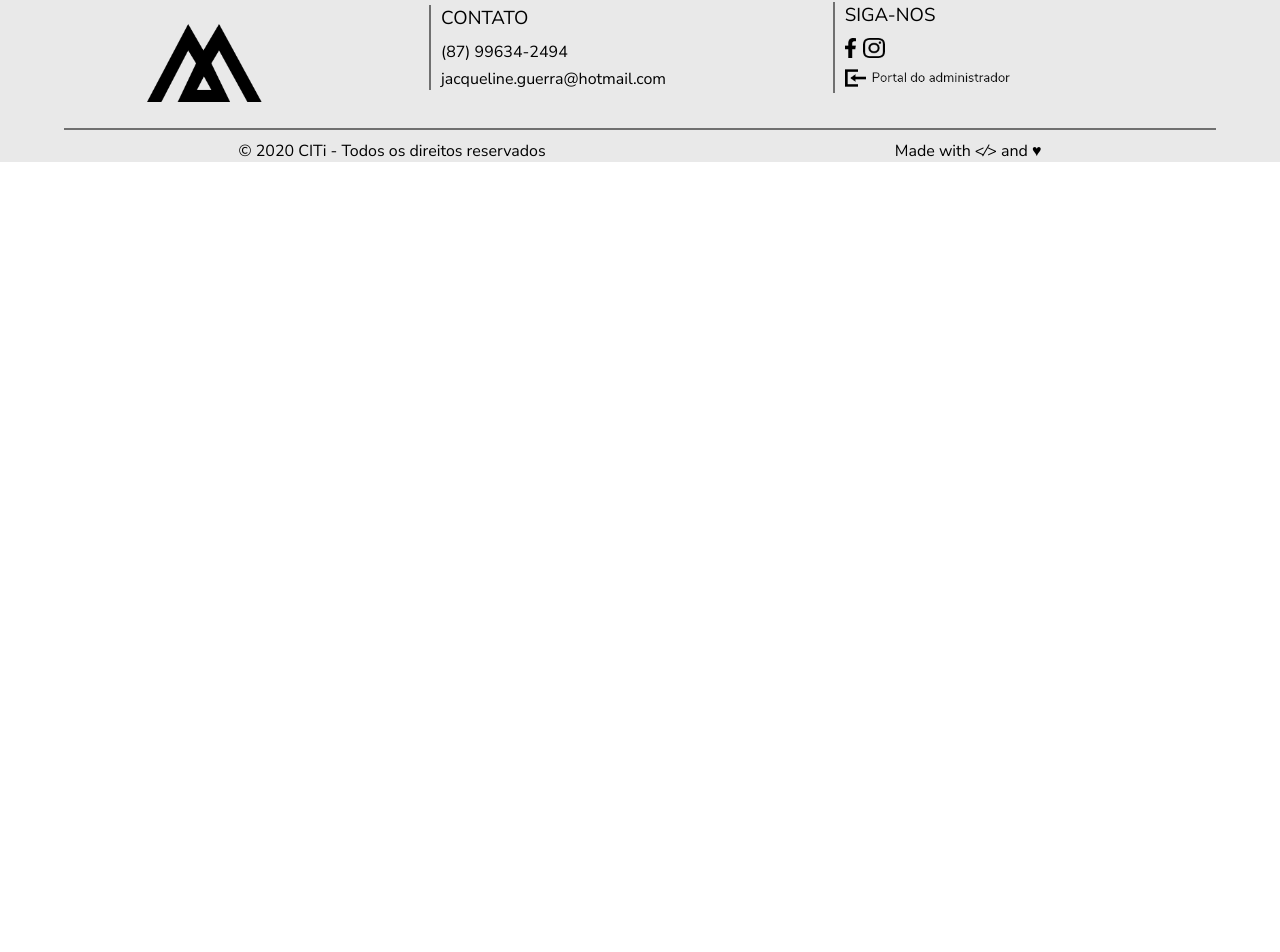
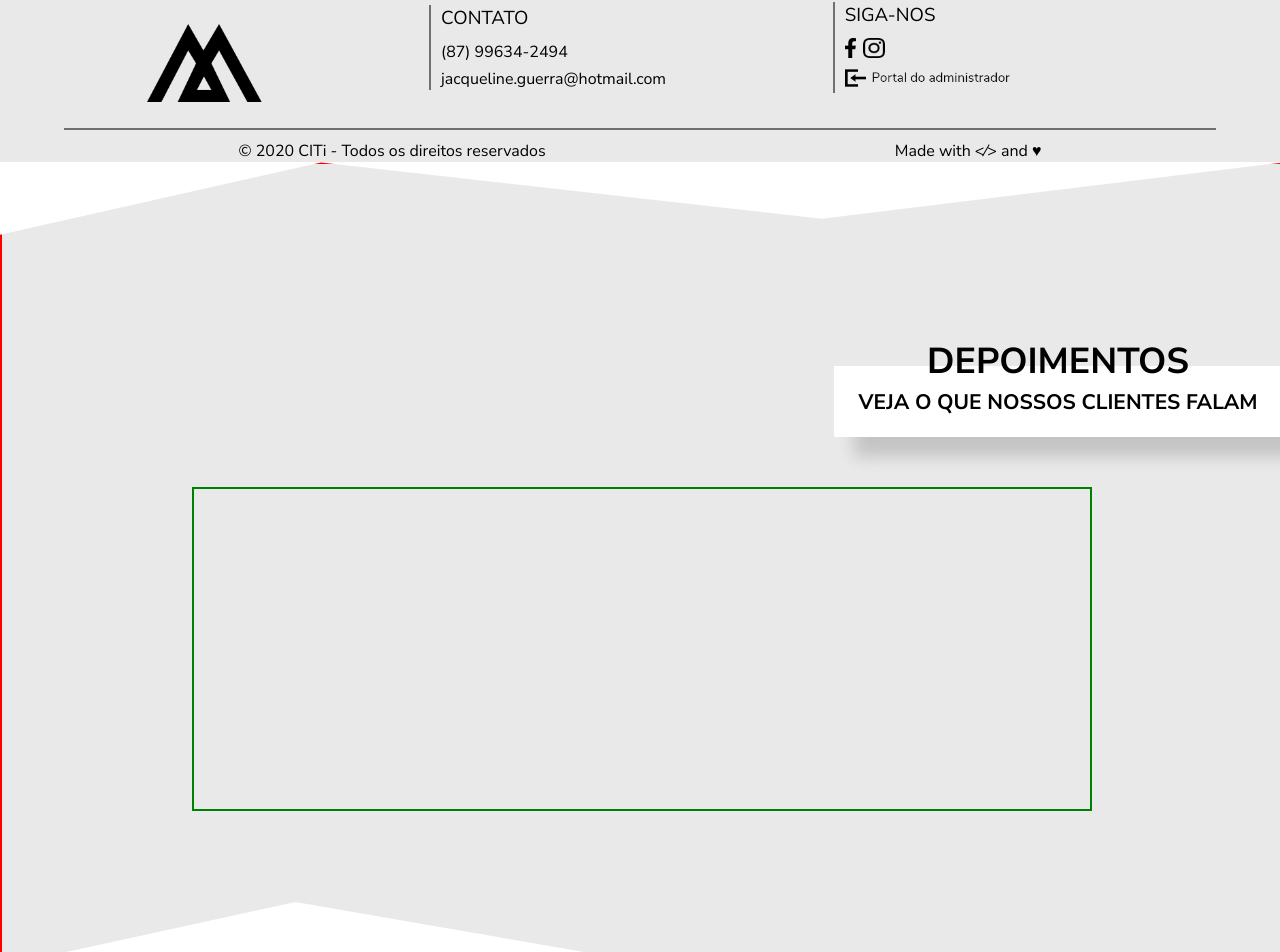
Before and after one commit to citi-onboarding/Pratas-onepage, a React (Create React App) app in the folder client/: page / in a window 1280 px wide. Shown: the part 1839-2791 px from the top of the page. Before the commit the page ends 2001 px from the top, so only its background shows below. Built offline with nearby package versions, Linux system fonts and the light colour scheme; no server answers.

Commit message:
Created Base of Testimonials Session

```diff
--- /dev/null
+++ b/client/src/components/Testimonials/Testimonials.css
@@ -0,0 +1,61 @@
+body, html, section, div, h1, h2 {
+    margin: 0;
+    padding: 0;
+}
+
+.testimonials-session {
+    width: 100%;
+    height: 100vh;
+
+    display: flex;
+    flex-direction: column;
+    justify-content: center;
+    align-items: center;
+
+    border: 2px solid red;
+    background-color: #e9e9e9;
+    clip-path: polygon(100% 100%, 52% 100%, 23% 92%, 0 100%, 0 9%, 25% 0, 64% 7%, 100% 0);
+}
+
+.testimonials-session-title {
+    width: 35%;
+    height: 15%;
+
+    align-self: flex-end;
+    display: flex;
+    flex-direction: column;
+    justify-content: flex-end;
+    align-items: center;
+
+    margin-bottom: 50px;
+
+    box-shadow: 20px 20px 15px #00000029;
+}
+
+.testimonials-session-title h1 {
+    position: relative;
+    top: 20px;
+
+    font: 700 36px Nunito Sans;
+    text-transform: uppercase;
+}
+
+.session-subtitle {
+    width: 100%;
+    height: 60%;
+
+    display: flex;
+    justify-content: center;
+    align-items: center;
+
+    font: 600 14px Nunito Sans;
+    text-transform: uppercase;
+    background-color: #ffffff;
+}
+
+.testimonials-session-carrossel {
+    width: 70%;
+    height: 40%;
+
+    border: 2px solid green;
+}
--- /dev/null
+++ b/client/src/components/Testimonials/Testimonials.jsx
@@ -0,0 +1,19 @@
+import React from "react";
+
+import './Testimonials.css'
+
+function Testimonials() {
+    return(
+        <section className="testimonials-session">
+            <div className="testimonials-session-title">
+                <h1>Depoimentos</h1>
+                <div className="session-subtitle">
+                    <h2>Veja o que nossos clientes falam</h2>
+                </div>
+            </div>
+            <div className="testimonials-session-carrossel"></div>
+        </section>
+    );
+};
+
+export default Testimonials;
--- /dev/null
+++ b/client/src/components/Testimonials/index.js
@@ -0,0 +1,3 @@
+import Testimonials from './Testimonials';
+
+export default Testimonials;
--- a/client/src/components/index.js
+++ b/client/src/components/index.js
@@ -3,6 +3,7 @@ import AboutUs from './AboutUs';
 import Footer from './Footer';
 import NavBar from './NavBar';
 import Products from './Products';
+import Testimonials from './Testimonials';
 
 export {
   Banner,
@@ -10,4 +11,5 @@ export {
   AboutUs,
   Footer,
   NavBar,
+  Testimonials,
 };
--- a/client/src/index.jsx
+++ b/client/src/index.jsx
@@ -7,6 +7,8 @@ import {
   AboutUs,
   Footer,
   NavBar,
+  Testimonials,
+
 } from './components';
 
 function App() {
@@ -17,6 +19,7 @@ function App() {
       <Products />
       <AboutUs/>
       <Footer />
+      <Testimonials />
     </section>
   );
 }
```
